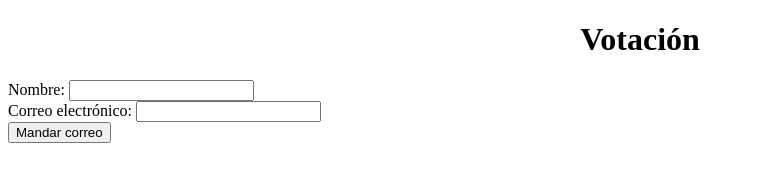
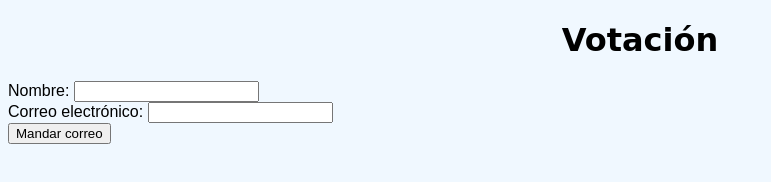
Before and after one commit to Luna-Hazuki2006/Votos, a plain HTML site: page index.html in a window 1280 px wide. Shown: the whole page, without its empty margins (0-771 px from the left). Drawn offline with Linux system fonts and the light colour scheme.

Commit message:
con cositas

```diff
--- a/style.css
+++ b/style.css
@@ -1,3 +1,13 @@
 h1 {
     text-align: center;
 }
+
+body {
+    background-color: aliceblue;
+    font-family: cursive;
+}
+
+label, button {
+    font-family: fantasy;
+
+}
```
